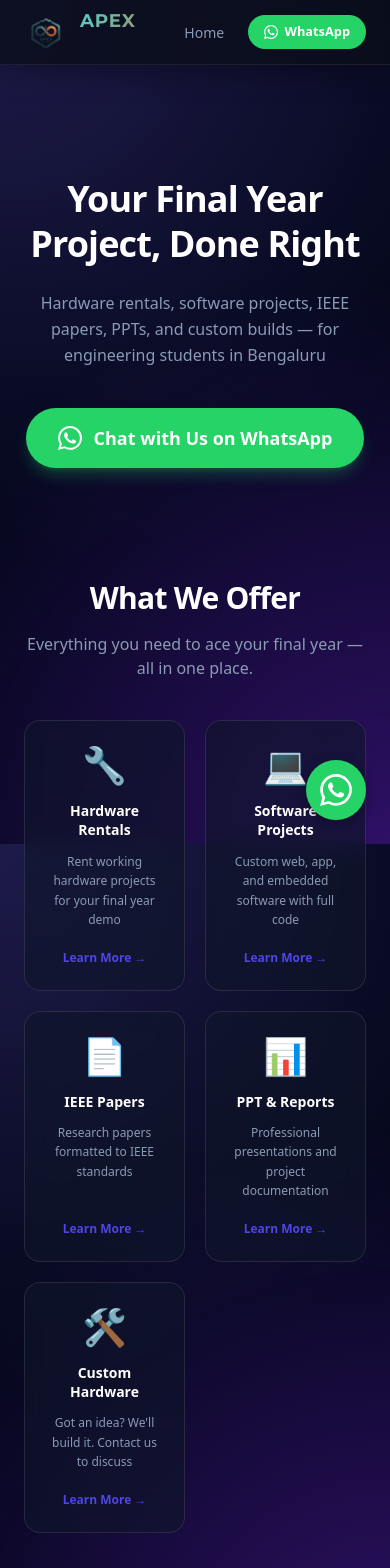
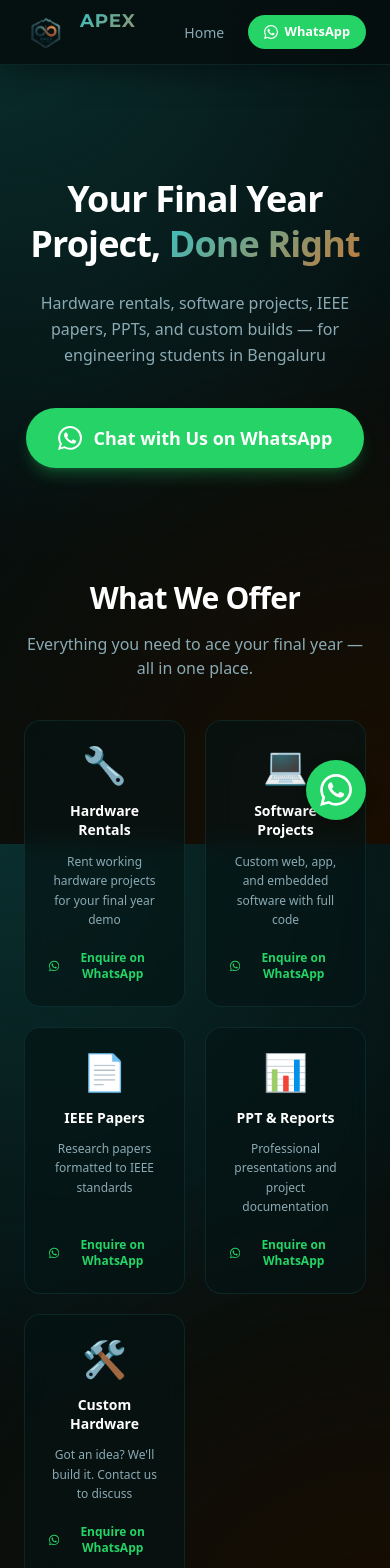
Before and after one commit to mins-code/apex-solutions, a Next.js app: page / in a window 390 px wide. Shown: the top 1568 px of the page. Built offline with nearby package versions, Linux system fonts and the light colour scheme; no server answers; the database is empty.

Commit message:
logo based ui/ux

```diff
--- a/src/app/globals.css
+++ b/src/app/globals.css
@@ -1,29 +1,30 @@
 @import "tailwindcss";
 
 @theme {
-  --color-dark-bg: #020617;
-  --color-glass-accent: #4F46E5;
-  --color-glass-border: rgba(255, 255, 255, 0.12);
+  --color-dark-bg: #050e0e;
+  --color-glass-accent: #3bbfbf;
+  --color-glass-copper: #c07a3a;
+  --color-glass-border: rgba(59, 191, 191, 0.15);
 }
 
 body {
   @apply text-[#EDEDED];
   background:
-    radial-gradient(circle at top left, #1E1B4B 0%, transparent 60%),
-    radial-gradient(circle at bottom right, #2E1065 0%, transparent 60%),
-    #020617;
+    radial-gradient(circle at top left, #0a2e2e 0%, transparent 60%),
+    radial-gradient(circle at bottom right, #1a0d00 0%, transparent 60%),
+    #050e0e;
   background-attachment: fixed;
   min-height: 100vh;
 }
 
 .glass-panel {
   @apply backdrop-blur-md;
-  background-color: rgba(15, 23, 42, 0.6);
-  border: 1px solid rgba(255, 255, 255, 0.1);
+  background-color: rgba(5, 20, 20, 0.65);
+  border: 1px solid rgba(59, 191, 191, 0.12);
 }
 
 .glass-glow {
-  box-shadow: 0 0 40px 10px rgba(79, 70, 229, 0.15);
+  box-shadow: 0 0 40px 10px rgba(59, 191, 191, 0.12);
 }
 
 /* Custom Scrollbar */
@@ -32,24 +33,24 @@ body {
 }
 
 ::-webkit-scrollbar-track {
-  background: #020617;
+  background: #050e0e;
 }
 
 ::-webkit-scrollbar-thumb {
-  background: rgba(255, 255, 255, 0.1);
+  background: rgba(59, 191, 191, 0.15);
   border-radius: 20px;
-  border: 3px solid #020617;
+  border: 3px solid #050e0e;
   transition: all 0.3s ease;
 }
 
 ::-webkit-scrollbar-thumb:hover {
-  background: #4F46E5;
+  background: #3bbfbf;
 }
 
 /* For Firefox */
 * {
   scrollbar-width: thin;
-  scrollbar-color: rgba(255, 255, 255, 0.1) #020617;
+  scrollbar-color: rgba(59, 191, 191, 0.15) #050e0e;
 }
 
 /* Force-hide Next.js / Turbopack Dev Overlays */
--- a/src/app/page.js
+++ b/src/app/page.js
@@ -1,17 +1,55 @@
 "use client";
 
-import Link from "next/link";
+import { useEffect, useState } from "react";
+import ProjectCard from "@/components/ProjectCard";
 
 export default function Home() {
+  const [projects, setProjects] = useState([]);
+  const [isLoading, setIsLoading] = useState(true);
+
+  useEffect(() => {
+    async function fetchProjects() {
+      try {
+        const res = await fetch("/api/projects");
+        if (res.ok) {
+          const data = await res.json();
+          setProjects(data);
+        }
+      } catch (error) {
+        console.error("Failed to fetch projects:", error);
+      } finally {
+        setIsLoading(false);
+      }
+    }
+    fetchProjects();
+  }, []);
+
+  if (isLoading) {
+    return (
+      <main className="min-h-screen pt-12 pb-20 flex items-center justify-center">
+        <div className="w-12 h-12 border-4 border-[#3bbfbf] border-t-transparent rounded-full animate-spin"></div>
+      </main>
+    );
+  }
 
   return (
     <main className="min-h-screen pt-12 pb-20 px-6 md:px-12 lg:px-24">
       {/* Hero Section */}
       <section className="text-center max-w-3xl mx-auto py-16 md:py-24 mb-12">
         <h1 className="text-4xl md:text-5xl lg:text-6xl font-montserrat tracking-tight font-bold text-white mb-6 leading-tight">
-          Your Final Year Project, Done Right
+          Your Final Year Project,{" "}
+          <span
+            style={{
+              background: "linear-gradient(135deg, #3bbfbf 0%, #c07a3a 100%)",
+              WebkitBackgroundClip: "text",
+              WebkitTextFillColor: "transparent",
+              backgroundClip: "text",
+            }}
+          >
+            Done Right
+          </span>
         </h1>
-        <p className="text-[#8b9bb4] text-base md:text-lg leading-relaxed mb-10 max-w-2xl mx-auto">
+        <p className="text-[#8baab4] text-base md:text-lg leading-relaxed mb-10 max-w-2xl mx-auto">
           Hardware rentals, software projects, IEEE papers, PPTs, and custom builds — for engineering students in Bengaluru
         </p>
         <a
@@ -21,7 +59,7 @@ export default function Home() {
           className="inline-flex items-center gap-3 px-8 py-4 rounded-full bg-[#25D366] hover:bg-[#1ebe5d] text-white font-semibold text-lg transition-all duration-300 shadow-lg shadow-[#25D366]/25 hover:shadow-[#25D366]/40 hover:scale-105"
         >
           <svg xmlns="http://www.w3.org/2000/svg" width="24" height="24" viewBox="0 0 24 24" fill="currentColor">
-            <path d="M17.472 14.382c-.297-.149-1.758-.867-2.03-.967-.273-.099-.471-.148-.67.15-.197.297-.767.966-.94 1.164-.173.199-.347.223-.644.075-.297-.15-1.255-.463-2.39-1.475-.883-.788-1.48-1.761-1.653-2.059-.173-.297-.018-.458.13-.606.134-.133.298-.347.446-.52.149-.174.198-.298.298-.497.099-.198.05-.371-.025-.52-.075-.149-.669-1.612-.916-2.207-.242-.579-.487-.5-.669-.51-.173-.008-.371-.01-.57-.01-.198 0-.52.074-.792.372-.272.297-1.04 1.016-1.04 2.479 0 1.462 1.065 2.875 1.213 3.074.149.198 2.096 3.2 5.077 4.487.709.306 1.262.489 1.694.625.712.227 1.36.195 1.871.118.571-.085 1.758-.719 2.006-1.413.248-.694.248-1.289.173-1.413-.074-.124-.272-.198-.57-.347m-5.421 7.403h-.004a9.87 9.87 0 01-5.031-1.378l-.361-.214-3.741.982.998-3.648-.235-.374a9.86 9.86 0 01-1.51-5.26c.001-5.45 4.436-9.884 9.888-9.884 2.64 0 5.122 1.03 6.988 2.898a9.825 9.825 0 012.893 6.994c-.003 5.45-4.437 9.884-9.885 9.884m8.413-18.297A11.815 11.815 0 0012.05 0C5.495 0 .16 5.335.157 11.892c0 2.096.547 4.142 1.588 5.945L.057 24l6.305-1.654a11.882 11.882 0 005.683 1.448h.005c6.554 0 11.89-5.335 11.893-11.893a11.821 11.821 0 00-3.48-8.413z"/>
+            <path d="M17.472 14.382c-.297-.149-1.758-.867-2.03-.967-.273-.099-.471-.148-.67.15-.197.297-.767.966-.94 1.164-.173.199-.347.223-.644.075-.297-.15-1.255-.463-2.39-1.475-.883-.788-1.48-1.761-1.653-2.059-.173-.297-.018-.458.13-.606.134-.133.298-.347.446-.52.149-.174.198-.298.298-.497.099-.198.05-.371-.025-.52-.075-.149-.669-1.612-.916-2.207-.242-.579-.487-.5-.669-.51-.173-.008-.371-.01-.57-.01-.198 0-.52.074-.792.372-.272.297-1.04 1.016-1.04 2.479 0 1.462 1.065 2.875 1.213 3.074.149.198 2.096 3.2 5.077 4.487.709.306 1.262.489 1.694.625.712.227 1.36.195 1.871.118.571-.085 1.758-.719 2.006-1.413.248-.694.248-1.289.173-1.413-.074-.124-.272-.198-.57-.347m-5.421 7.403h-.004a9.87 9.87 0 01-5.031-1.378l-.361-.214-3.741.982.998-3.648-.235-.374a9.86 9.86 0 01-1.51-5.26c.001-5.45 4.436-9.884 9.888-9.884 2.64 0 5.122 1.03 6.988 2.898a9.825 9.825 0 012.893 6.994c-.003 5.45-4.437 9.884-9.885 9.884m8.413-18.297A11.815 11.815 0 0012.05 0C5.495 0 .16 5.335.157 11.892c0 2.096.547 4.142 1.588 5.945L.057 24l6.305-1.654a11.882 11.882 0 005.683 1.448h.005c6.554 0 11.89-5.335 11.893-11.893a11.821 11.821 0 00-3.48-8.413z" />
           </svg>
           Chat with Us on WhatsApp
         </a>
@@ -32,7 +70,7 @@ export default function Home() {
         <h2 className="text-3xl md:text-4xl font-montserrat font-bold text-white text-center mb-4 tracking-tight">
           What We Offer
         </h2>
-        <p className="text-[#8b9bb4] text-center mb-10 max-w-xl mx-auto">
+        <p className="text-[#8baab4] text-center mb-10 max-w-xl mx-auto">
           Everything you need to ace your final year — all in one place.
         </p>
         <div className="grid grid-cols-2 md:grid-cols-3 lg:grid-cols-5 gap-5">
@@ -41,51 +79,83 @@ export default function Home() {
               emoji: "🔧",
               title: "Hardware Rentals",
               desc: "Rent working hardware projects for your final year demo",
-              href: "/services/hardware-rentals",
+              msg: "Hi, I'm interested in renting a hardware project",
             },
             {
               emoji: "💻",
               title: "Software Projects",
               desc: "Custom web, app, and embedded software with full code",
-              href: "/services/software-projects",
+              msg: "Hi, I'm interested in a software project",
             },
             {
               emoji: "📄",
               title: "IEEE Papers",
               desc: "Research papers formatted to IEEE standards",
-              href: "/services/ieee-papers",
+              msg: "Hi, I need an IEEE paper",
             },
             {
               emoji: "📊",
               title: "PPT & Reports",
               desc: "Professional presentations and project documentation",
-              href: "/services/ppt-reports",
+              msg: "Hi, I need a PPT and report",
             },
             {
               emoji: "🛠️",
               title: "Custom Hardware",
               desc: "Got an idea? We'll build it. Contact us to discuss",
-              href: "/services/custom-hardware",
+              msg: "Hi, I have a custom hardware idea I'd like to discuss",
             },
           ].map((s) => (
             <div
               key={s.title}
-              className="glass-panel rounded-2xl p-6 flex flex-col items-center text-center gap-3 transition-all duration-300 hover:-translate-y-1 hover:border-glass-accent/40 hover:shadow-[0_0_30px_rgba(79,70,229,0.15)]"
+              className="glass-panel rounded-2xl p-6 flex flex-col items-center text-center gap-3 transition-all duration-300 hover:-translate-y-1"
+              style={{
+                transition: "transform 0.3s, border-color 0.3s, box-shadow 0.3s",
+              }}
+              onMouseEnter={(e) => {
+                e.currentTarget.style.borderColor = "rgba(59,191,191,0.4)";
+                e.currentTarget.style.boxShadow = "0 0 30px rgba(59,191,191,0.12)";
+              }}
+              onMouseLeave={(e) => {
+                e.currentTarget.style.borderColor = "rgba(59,191,191,0.12)";
+                e.currentTarget.style.boxShadow = "none";
+              }}
             >
               <span className="text-4xl mb-1 select-none">{s.emoji}</span>
               <h3 className="text-white font-semibold text-sm md:text-base leading-snug">
                 {s.title}
               </h3>
-              <p className="text-[#8b9bb4] text-xs md:text-sm leading-relaxed flex-1">
+              <p className="text-[#8baab4] text-xs md:text-sm leading-relaxed flex-1">
                 {s.desc}
               </p>
-              <Link
-                href={s.href}
-                className="mt-2 inline-flex items-center gap-1.5 text-xs font-semibold text-glass-accent hover:text-white transition-colors duration-200"
+              <a
+                href={`https://wa.me/91${process.env.NEXT_PUBLIC_WHATSAPP_NUMBER}?text=${encodeURIComponent(s.msg)}`}
+                target="_blank"
+                rel="noopener noreferrer"
+                className="mt-2 inline-flex items-center gap-1.5 text-xs font-semibold text-[#25D366] hover:text-white transition-colors duration-200"
               >
-                Learn More →
-              </Link>
+                <svg xmlns="http://www.w3.org/2000/svg" width="14" height="14" viewBox="0 0 24 24" fill="currentColor">
+                  <path d="M17.472 14.382c-.297-.149-1.758-.867-2.03-.967-.273-.099-.471-.148-.67.15-.197.297-.767.966-.94 1.164-.173.199-.347.223-.644.075-.297-.15-1.255-.463-2.39-1.475-.883-.788-1.48-1.761-1.653-2.059-.173-.297-.018-.458.13-.606.134-.133.298-.347.446-.52.149-.174.198-.298.298-.497.099-.198.05-.371-.025-.52-.075-.149-.669-1.612-.916-2.207-.242-.579-.487-.5-.669-.51-.173-.008-.371-.01-.57-.01-.198 0-.52.074-.792.372-.272.297-1.04 1.016-1.04 2.479 0 1.462 1.065 2.875 1.213 3.074.149.198 2.096 3.2 5.077 4.487.709.306 1.262.489 1.694.625.712.227 1.36.195 1.871.118.571-.085 1.758-.719 2.006-1.413.248-.694.248-1.289.173-1.413-.074-.124-.272-.198-.57-.347m-5.421 7.403h-.004a9.87 9.87 0 01-5.031-1.378l-.361-.214-3.741.982.998-3.648-.235-.374a9.86 9.86 0 01-1.51-5.26c.001-5.45 4.436-9.884 9.888-9.884 2.64 0 5.122 1.03 6.988 2.898a9.825 9.825 0 012.893 6.994c-.003 5.45-4.437 9.884-9.885 9.884m8.413-18.297A11.815 11.815 0 0012.05 0C5.495 0 .16 5.335.157 11.892c0 2.096.547 4.142 1.588 5.945L.057 24l6.305-1.654a11.882 11.882 0 005.683 1.448h.005c6.554 0 11.89-5.335 11.893-11.893a11.821 11.821 0 00-3.48-8.413z" />
+                </svg>
+                Enquire on WhatsApp
+              </a>
             </div>
+          ))}
+        </div>
+      </section>
+
+      {/* Hardware Projects */}
+      <section className="max-w-7xl mx-auto">
+        <h2 className="text-2xl md:text-3xl font-montserrat font-bold text-white mb-2 tracking-tight">
+          Available Projects
+        </h2>
+        <p className="text-[#8baab4] mb-8">Browse our hardware project catalogue.</p>
+        <div className="grid grid-cols-1 md:grid-cols-2 lg:grid-cols-3 gap-6 auto-rows-fr">
+          {projects.map((project) => (
+            <ProjectCard
+              key={project.id || project._id}
+              project={project}
+            />
           ))}
         </div>
       </section>
--- a/src/app/services/hardware-rentals/page.js
+++ b/src/app/services/hardware-rentals/page.js
@@ -40,7 +40,7 @@ export default function HardwareRentalsPage() {
 
       {/* Hero */}
       <section className="max-w-4xl mx-auto text-center mb-16">
-        <div className="inline-flex items-center justify-center w-20 h-20 rounded-2xl glass-panel border border-glass-accent/30 text-5xl mb-6 shadow-[0_0_40px_rgba(79,70,229,0.2)]">
+        <div className="inline-flex items-center justify-center w-20 h-20 rounded-2xl glass-panel border border-[#3bbfbf]/30 text-5xl mb-6 shadow-[0_0_40px_rgba(59,191,191,0.15)]">
           🔧
         </div>
         <h1 className="text-4xl md:text-5xl lg:text-6xl font-montserrat tracking-tight font-bold text-white mb-6 leading-tight">
@@ -76,7 +76,7 @@ export default function HardwareRentalsPage() {
           ].map((f) => (
             <div
               key={f.title}
-              className="glass-panel rounded-2xl p-6 flex flex-col gap-3 transition-all duration-300 hover:-translate-y-1 hover:border-glass-accent/40 hover:shadow-[0_0_30px_rgba(79,70,229,0.15)]"
+              className="glass-panel rounded-2xl p-6 flex flex-col gap-3 transition-all duration-300 hover:-translate-y-1 hover:border-[#3bbfbf]/40 hover:shadow-[0_0_30px_rgba(59,191,191,0.12)]"
             >
               <span className="text-3xl">{f.icon}</span>
               <h3 className="text-white font-semibold text-base">{f.title}</h3>
@@ -97,7 +97,7 @@ export default function HardwareRentalsPage() {
 
         {isLoading ? (
           <div className="flex justify-center py-20">
-            <div className="w-12 h-12 border-4 border-glass-accent border-t-transparent rounded-full animate-spin" />
+            <div className="w-12 h-12 border-4 border-[#3bbfbf] border-t-transparent rounded-full animate-spin" />
           </div>
         ) : projects.length === 0 ? (
           <p className="text-[#8b9bb4] text-center py-20">No projects available at the moment. Check back soon!</p>
--- a/src/app/services/ieee-papers/page.js
+++ b/src/app/services/ieee-papers/page.js
@@ -16,7 +16,7 @@ export default function IEEEPapersPage() {
 
       {/* Hero */}
       <section className="max-w-4xl mx-auto text-center mb-16">
-        <div className="inline-flex items-center justify-center w-20 h-20 rounded-2xl glass-panel border border-glass-accent/30 text-5xl mb-6 shadow-[0_0_40px_rgba(79,70,229,0.2)]">
+        <div className="inline-flex items-center justify-center w-20 h-20 rounded-2xl glass-panel border border-[#3bbfbf]/30 text-5xl mb-6 shadow-[0_0_40px_rgba(59,191,191,0.15)]">
           📄
         </div>
         <h1 className="text-4xl md:text-5xl lg:text-6xl font-montserrat tracking-tight font-bold text-white mb-6 leading-tight">
@@ -70,7 +70,7 @@ export default function IEEEPapersPage() {
           ].map((item) => (
             <div
               key={item.title}
-              className="glass-panel rounded-2xl p-6 flex flex-col gap-3 transition-all duration-300 hover:-translate-y-1 hover:border-glass-accent/40 hover:shadow-[0_0_30px_rgba(79,70,229,0.15)]"
+              className="glass-panel rounded-2xl p-6 flex flex-col gap-3 transition-all duration-300 hover:-translate-y-1 hover:border-[#3bbfbf]/40 hover:shadow-[0_0_30px_rgba(59,191,191,0.12)]"
             >
               <span className="text-3xl">{item.icon}</span>
               <h3 className="text-white font-semibold text-base">{item.title}</h3>
@@ -93,7 +93,7 @@ export default function IEEEPapersPage() {
             { step: "04", text: "You receive the final Word + PDF files, ready for submission." },
           ].map((s) => (
             <div key={s.step} className="glass-panel rounded-xl p-5 flex items-center gap-5 border border-white/5">
-              <span className="text-glass-accent font-bold text-2xl font-montserrat shrink-0">{s.step}</span>
+              <span className="text-[#3bbfbf] font-bold text-2xl font-montserrat shrink-0">{s.step}</span>
               <p className="text-[#8b9bb4] text-sm leading-relaxed">{s.text}</p>
             </div>
           ))}
--- a/src/app/services/software-projects/page.js
+++ b/src/app/services/software-projects/page.js
@@ -16,7 +16,7 @@ export default function SoftwareProjectsPage() {
 
       {/* Hero */}
       <section className="max-w-4xl mx-auto text-center mb-16">
-        <div className="inline-flex items-center justify-center w-20 h-20 rounded-2xl glass-panel border border-glass-accent/30 text-5xl mb-6 shadow-[0_0_40px_rgba(79,70,229,0.2)]">
+        <div className="inline-flex items-center justify-center w-20 h-20 rounded-2xl glass-panel border border-[#3bbfbf]/30 text-5xl mb-6 shadow-[0_0_40px_rgba(59,191,191,0.15)]">
           💻
         </div>
         <h1 className="text-4xl md:text-5xl lg:text-6xl font-montserrat tracking-tight font-bold text-white mb-6 leading-tight">
@@ -60,7 +60,7 @@ export default function SoftwareProjectsPage() {
           ].map((item) => (
             <div
               key={item.title}
-              className="glass-panel rounded-2xl p-6 flex gap-4 items-start transition-all duration-300 hover:-translate-y-1 hover:border-glass-accent/40 hover:shadow-[0_0_30px_rgba(79,70,229,0.15)]"
+              className="glass-panel rounded-2xl p-6 flex gap-4 items-start transition-all duration-300 hover:-translate-y-1 hover:border-[#3bbfbf]/40 hover:shadow-[0_0_30px_rgba(59,191,191,0.12)]"
             >
               <span className="text-3xl shrink-0">{item.icon}</span>
               <div>
@@ -85,7 +85,7 @@ export default function SoftwareProjectsPage() {
             { step: "04", text: "Final delivery with full source code, README, and a walkthrough session." },
           ].map((s) => (
             <div key={s.step} className="glass-panel rounded-xl p-5 flex items-center gap-5 border border-white/5">
-              <span className="text-glass-accent font-bold text-2xl font-montserrat shrink-0">{s.step}</span>
+              <span className="text-[#3bbfbf] font-bold text-2xl font-montserrat shrink-0">{s.step}</span>
               <p className="text-[#8b9bb4] text-sm leading-relaxed">{s.text}</p>
             </div>
           ))}
--- a/src/components/Navbar.jsx
+++ b/src/components/Navbar.jsx
@@ -12,11 +12,11 @@ export default function Navbar() {
         left: 0,
         right: 0,
         zIndex: 50,
-        backdropFilter: "blur(16px)",
-        WebkitBackdropFilter: "blur(16px)",
-        backgroundColor: "rgba(10, 14, 26, 0.80)",
-        borderBottom: "1px solid rgba(255,255,255,0.07)",
-        boxShadow: "0 4px 32px rgba(0,0,0,0.4)",
+        backdropFilter: "blur(18px)",
+        WebkitBackdropFilter: "blur(18px)",
+        backgroundColor: "rgba(5, 14, 14, 0.85)",
+        borderBottom: "1px solid rgba(59, 191, 191, 0.12)",
+        boxShadow: "0 4px 32px rgba(0,0,0,0.5)",
       }}
     >
       <div
@@ -54,7 +54,7 @@ export default function Navbar() {
               fontWeight: 700,
               fontSize: "1.15rem",
               letterSpacing: "0.04em",
-              background: "linear-gradient(135deg, #4fcfcf 0%, #c07a3a 100%)",
+              background: "linear-gradient(135deg, #3bbfbf 0%, #c07a3a 100%)",
               WebkitBackgroundClip: "text",
               WebkitTextFillColor: "transparent",
               backgroundClip: "text",
@@ -80,14 +80,14 @@ export default function Navbar() {
           <Link
             href="/"
             style={{
-              color: "#8b9bb4",
+              color: "#8baab4",
               textDecoration: "none",
               fontSize: "0.875rem",
               fontWeight: 500,
               transition: "color 0.2s",
             }}
-            onMouseEnter={(e) => (e.target.style.color = "#ffffff")}
-            onMouseLeave={(e) => (e.target.style.color = "#8b9bb4")}
+            onMouseEnter={(e) => (e.target.style.color = "#3bbfbf")}
+            onMouseLeave={(e) => (e.target.style.color = "#8baab4")}
           >
             Home
           </Link>
@@ -117,13 +117,7 @@ export default function Navbar() {
               e.currentTarget.style.transform = "scale(1)";
             }}
           >
-            <svg
-              xmlns="http://www.w3.org/2000/svg"
-              width="14"
-              height="14"
-              viewBox="0 0 24 24"
-              fill="currentColor"
-            >
+            <svg xmlns="http://www.w3.org/2000/svg" width="14" height="14" viewBox="0 0 24 24" fill="currentColor">
               <path d="M17.472 14.382c-.297-.149-1.758-.867-2.03-.967-.273-.099-.471-.148-.67.15-.197.297-.767.966-.94 1.164-.173.199-.347.223-.644.075-.297-.15-1.255-.463-2.39-1.475-.883-.788-1.48-1.761-1.653-2.059-.173-.297-.018-.458.13-.606.134-.133.298-.347.446-.52.149-.174.198-.298.298-.497.099-.198.05-.371-.025-.52-.075-.149-.669-1.612-.916-2.207-.242-.579-.487-.5-.669-.51-.173-.008-.371-.01-.57-.01-.198 0-.52.074-.792.372-.272.297-1.04 1.016-1.04 2.479 0 1.462 1.065 2.875 1.213 3.074.149.198 2.096 3.2 5.077 4.487.709.306 1.262.489 1.694.625.712.227 1.36.195 1.871.118.571-.085 1.758-.719 2.006-1.413.248-.694.248-1.289.173-1.413-.074-.124-.272-.198-.57-.347m-5.421 7.403h-.004a9.87 9.87 0 01-5.031-1.378l-.361-.214-3.741.982.998-3.648-.235-.374a9.86 9.86 0 01-1.51-5.26c.001-5.45 4.436-9.884 9.888-9.884 2.64 0 5.122 1.03 6.988 2.898a9.825 9.825 0 012.893 6.994c-.003 5.45-4.437 9.884-9.885 9.884m8.413-18.297A11.815 11.815 0 0012.05 0C5.495 0 .16 5.335.157 11.892c0 2.096.547 4.142 1.588 5.945L.057 24l6.305-1.654a11.882 11.882 0 005.683 1.448h.005c6.554 0 11.89-5.335 11.893-11.893a11.821 11.821 0 00-3.48-8.413z" />
             </svg>
             WhatsApp
```
Also changed, not shown: src/app/projects/[id]/page.js (+14 -14 lines), src/components/ProjectCard.jsx (+6 -6 lines), tailwind.config.js (+4 -3 lines).
